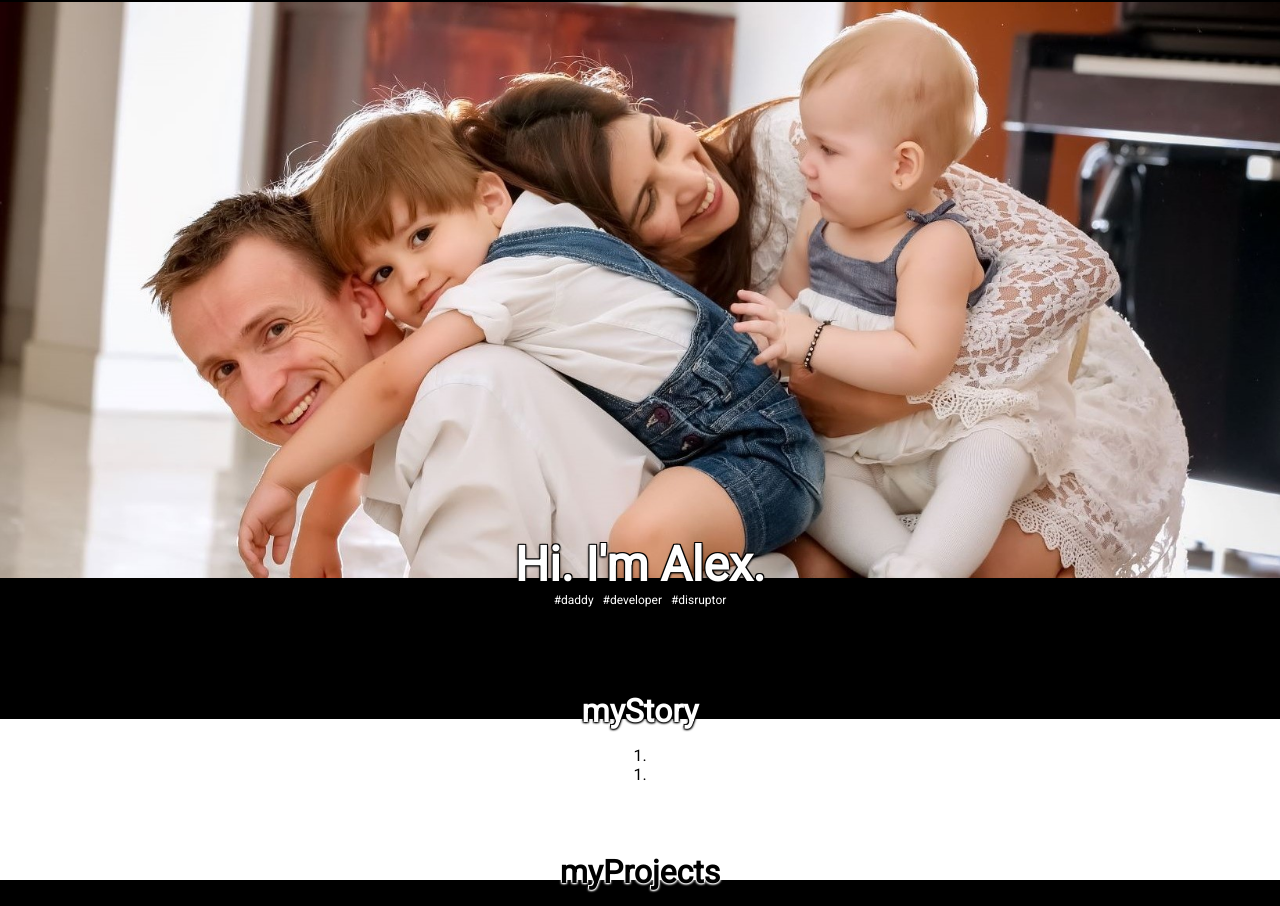
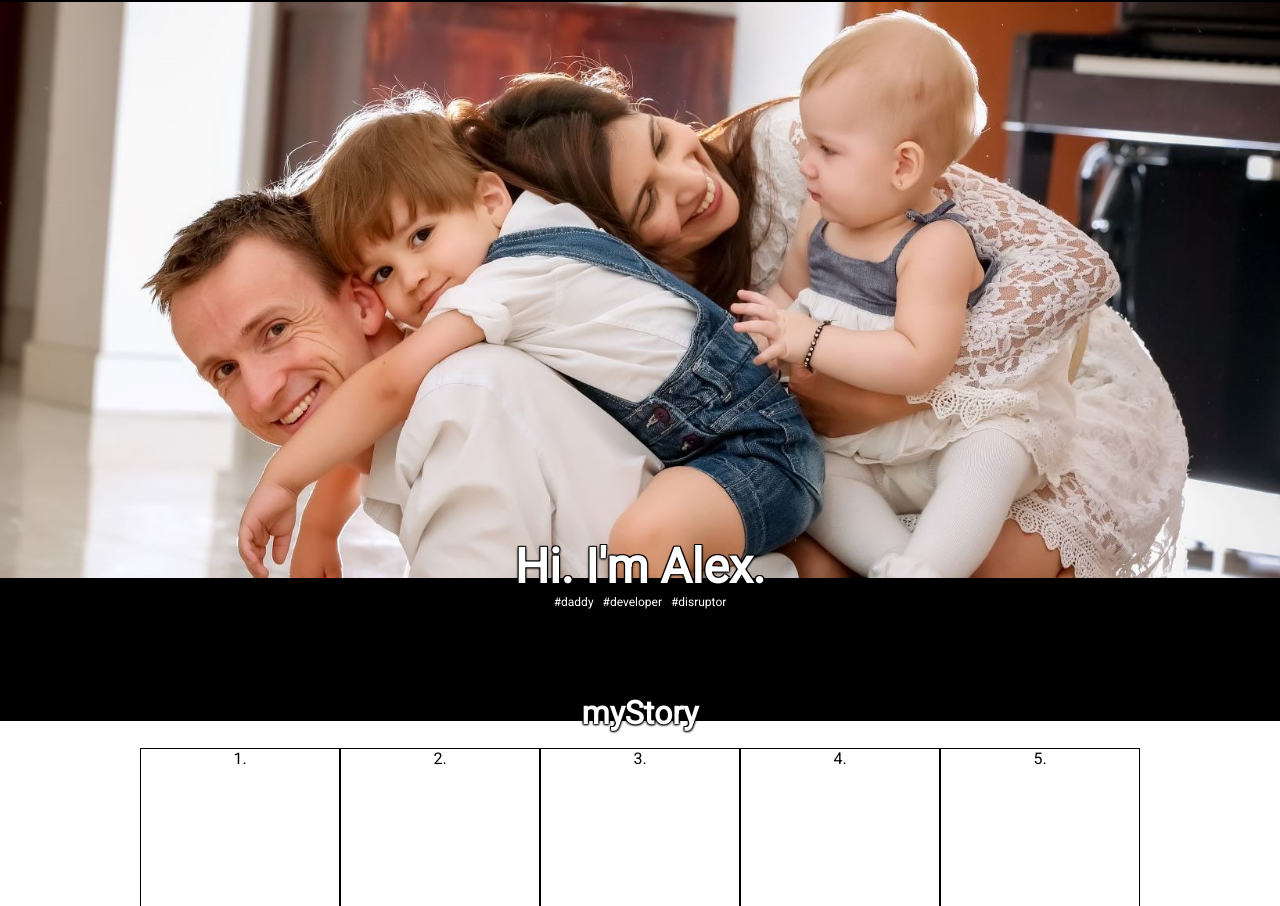
Before and after one commit to alexjameswalton/_myPortfolio, a plain HTML site: page index.html in a window 1280 px wide. Shown: the part 46-952 px from the top of the page. Drawn offline with Linux system fonts and the light colour scheme.

Commit message:
Added storyboxes

```diff
--- a/index.html
+++ b/index.html
@@ -45,7 +45,16 @@
                     <p>1.</p>
                 </div>
                 <div class="storyBox">
-                    <p>1.</p>
+                    <p>2.</p>
+                </div>
+                <div class="storyBox">
+                    <p>3.</p>
+                </div>
+                <div class="storyBox">
+                    <p>4.</p>
+                </div>
+                <div class="storyBox">
+                    <p>5.</p>
                 </div>
             </article>
         </section>
--- a/styles.css
+++ b/styles.css
@@ -87,7 +87,7 @@ h1 {
     1px 1px 2px #000,
     1px -1px 0 #000,
     -1px -1px 0 #000;
-    margin-top: -3.6rem;
+    margin-top: -3.5rem;
 }
 
 #megaHeader p {
@@ -126,12 +126,18 @@ h2 {
     -1px -1px 0 white;
 }
 
-storybox {
+.storyContainer {
+    display: flex;
+    flex-wrap: wrap;
+    justify-content: center;
+}
+
+.storyBox {
     border-width: 0.1rem;
     border-style: solid;
     border-color: black;
-    width: 240px;
-    height: 240px;
+    width: 200px;
+    height: 200px;
 }
 
 #picturesWithBottomCaptions {
```
